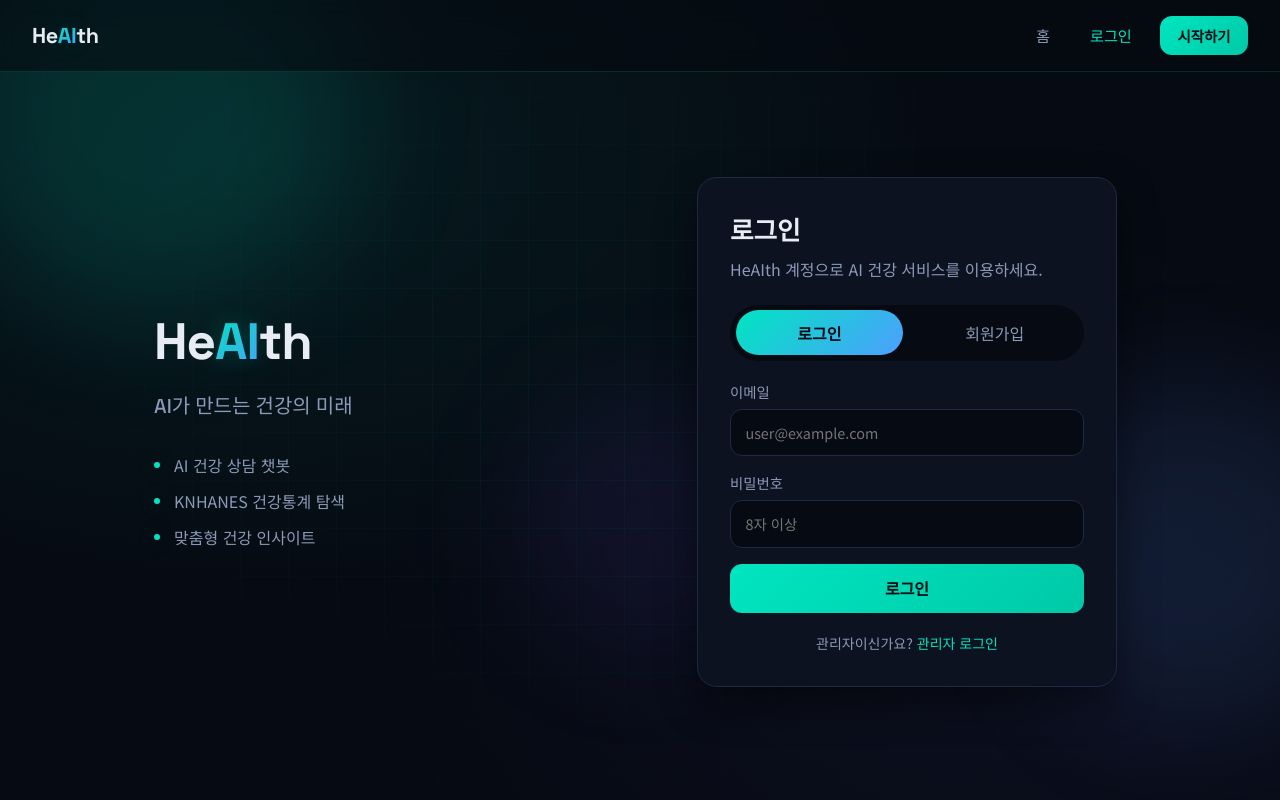
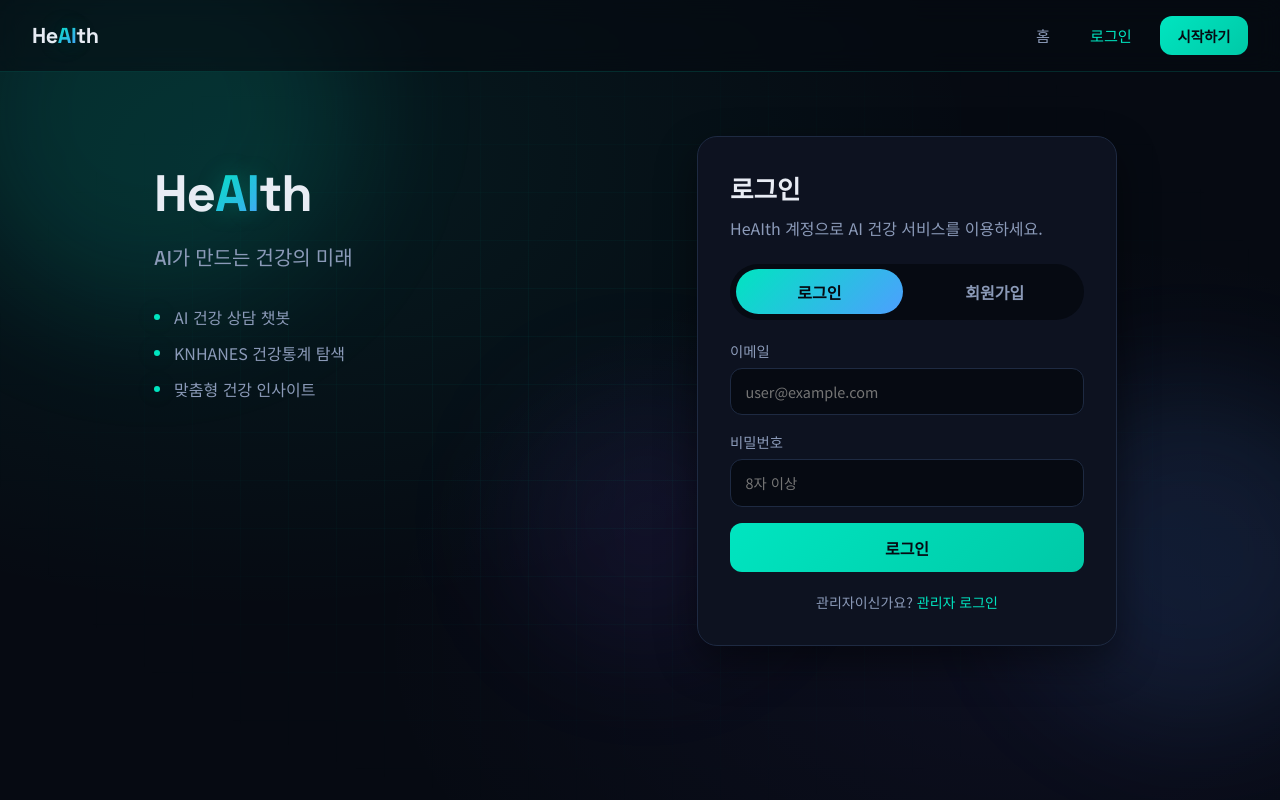
Before and after one commit to AI-Hackathon2026/frontend, a React (Vite) app: page /login in a window 1280 px wide. Built offline with nearby package versions, Linux system fonts and the light colour scheme; no server answers.

Commit message:
improve login/signup form

```diff
--- a/src/pages/UserAuthPage.tsx
+++ b/src/pages/UserAuthPage.tsx
@@ -82,9 +82,16 @@ export function UserAuthPage() {
             HeAIth 계정으로 AI 건강 서비스를 이용하세요.
           </p>
 
-          <div className="auth-tabs">
+          <div className="auth-tabs" role="tablist" aria-label="인증 방식">
+            <div
+              className="auth-tabs-slider"
+              data-active={mode}
+              aria-hidden
+            />
             <button
               type="button"
+              role="tab"
+              aria-selected={mode === "signin"}
               className={mode === "signin" ? "active" : ""}
               onClick={() => {
                 setMode("signin");
@@ -95,6 +102,8 @@ export function UserAuthPage() {
             </button>
             <button
               type="button"
+              role="tab"
+              aria-selected={mode === "signup"}
               className={mode === "signup" ? "active" : ""}
               onClick={() => {
                 setMode("signup");
--- a/src/styles/global.css
+++ b/src/styles/global.css
@@ -489,9 +489,9 @@ button {
   display: grid;
   grid-template-columns: 1fr 1fr;
   min-height: calc(100vh - 80px);
-  align-items: center;
+  align-items: start;
   gap: 2rem;
-  padding: 2rem;
+  padding: clamp(2rem, 8vh, 4rem) 2rem 2rem;
   max-width: 1100px;
   margin: 0 auto;
 }
@@ -540,7 +540,8 @@ button {
 
 .auth-split-form {
   display: grid;
-  place-items: center;
+  justify-items: center;
+  align-items: start;
 }
 
 .auth-card--glass {
@@ -548,6 +549,12 @@ button {
   background: var(--glass-bg);
   backdrop-filter: blur(16px);
   border: 1px solid var(--glass-border);
+}
+
+.auth-card h1 {
+  margin: 0 0 0.5rem;
+  font-size: 1.6rem;
+  min-height: 1.3em;
 }
 
 .auth-badge--admin {
@@ -691,17 +698,13 @@ button {
   margin-bottom: 1rem;
 }
 
-.auth-card h1 {
-  margin: 0 0 0.5rem;
-  font-size: 1.6rem;
-}
-
 .auth-subtitle {
   margin: 0 0 1.5rem;
   color: var(--text-muted);
 }
 
 .auth-tabs {
+  position: relative;
   display: grid;
   grid-template-columns: 1fr 1fr;
   gap: 0.5rem;
@@ -709,20 +712,41 @@ button {
   background: var(--bg);
   padding: 0.35rem;
   border-radius: 999px;
+  min-height: 2.875rem;
+}
+
+.auth-tabs-slider {
+  position: absolute;
+  top: 0.35rem;
+  left: 0.35rem;
+  width: calc((100% - 0.7rem - 0.5rem) / 2);
+  height: calc(100% - 0.7rem);
+  border-radius: 999px;
+  background: linear-gradient(135deg, var(--primary), var(--accent-blue));
+  transition: transform 0.32s cubic-bezier(0.4, 0, 0.2, 1);
+  pointer-events: none;
+  z-index: 0;
+  will-change: transform;
+}
+
+.auth-tabs-slider[data-active="signup"] {
+  transform: translateX(calc(100% + 0.5rem));
 }
 
 .auth-tabs button {
+  position: relative;
+  z-index: 1;
   border: none;
   background: transparent;
   color: var(--text-muted);
   padding: 0.65rem 1rem;
   border-radius: 999px;
+  font-weight: 600;
+  transition: color 0.32s ease;
 }
 
 .auth-tabs button.active {
-  background: linear-gradient(135deg, var(--primary), var(--accent-blue));
   color: #060a12;
-  font-weight: 600;
 }
 
 .auth-form {
```
Also changed, not shown: 4 other files (tests, documents, lock files or other folders).
